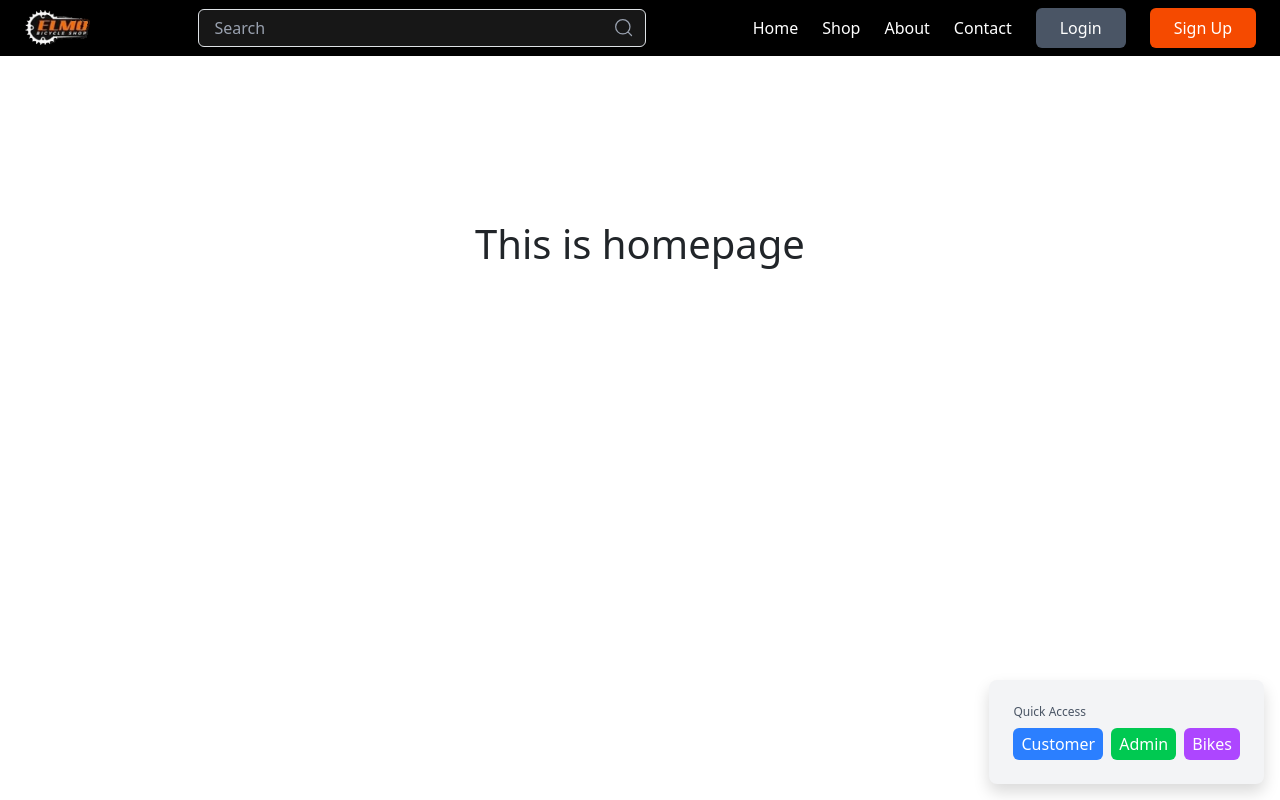
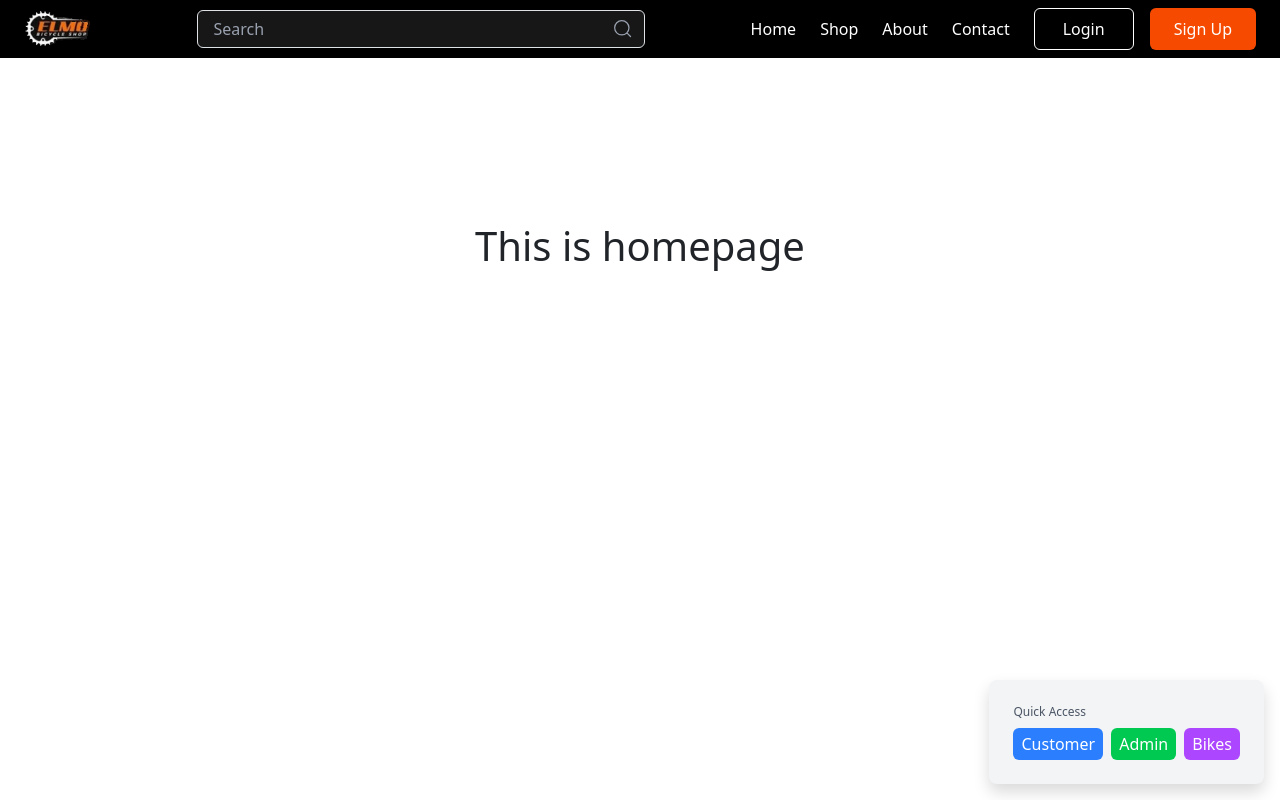
Before and after one commit to lakbaycavite/elmo-bicycle-shop-web, a React (Vite) app: page / in a window 1280 px wide. Built offline with nearby package versions, Linux system fonts and the light colour scheme.

Commit message:
IMPROVE: navbar

```diff
--- a/src/components/AuthButtons.jsx
+++ b/src/components/AuthButtons.jsx
@@ -2,16 +2,16 @@ import React from 'react';
 
 function AuthButtons({ className = '', onLogin, onSignup }) {
   return (
-    <div className={`flex flex-col md:flex-row gap-4 md:gap-6 ${className}`}>
+    <div className={`flex flex-col md:flex-row gap-3 md:gap-4 ${className}`}>
       <button
         onClick={onLogin}
-        className="px-4 py-2 bg-gray-600 text-white rounded hover:bg-gray-700 font-medium"
+        className="px-6 py-2 bg-transparent text-white border border-white rounded hover:bg-white hover:text-black font-medium transition-colors duration-200 min-w-[100px]"
       >
         Login
       </button>
       <button
         onClick={onSignup}
-        className="px-4 py-2 bg-orange-600 text-white rounded hover:bg-orange-700 font-medium"
+        className="px-6 py-2 bg-orange-600 text-white rounded hover:bg-orange-700 font-medium transition-colors duration-200 min-w-[100px]"
       >
         Sign Up
       </button>
```
